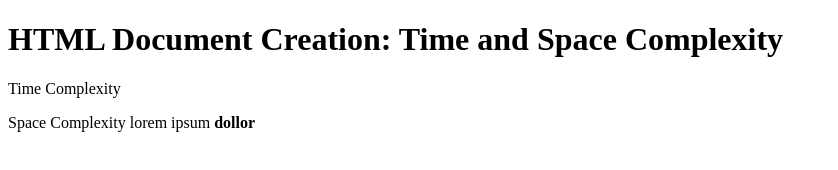
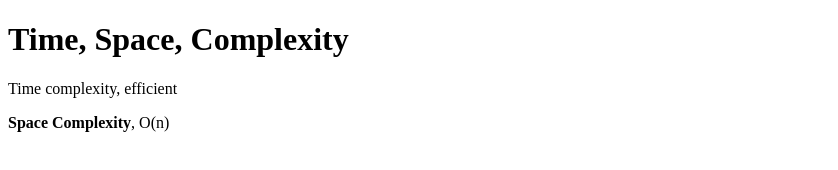
Before and after one commit to acciojob/time-and-space-complexity-dhairyashukla08, a website: page main.html in a window 1280 px wide. Shown: the whole page, without its empty margins (0-838 px from the left). Drawn offline with Linux system fonts and the light colour scheme.

Commit message:
created a submission

```diff
--- a/main.html
+++ b/main.html
@@ -8,9 +8,9 @@
 
 <body>
 	<!-- the entire body must be written by student -->
-	<h1>HTML Document Creation: Time and Space Complexity</h1>
-	<p>Time Complexity </p>
-	<p>Space Complexity lorem ipsum <b>dollor</b> </p>
+	<h1>Time, Space, Complexity</h1>
+	<p>	Time complexity, efficient</p>
+	<p><b>Space Complexity</b>, O(n)</p>
     <script type="text/javascript" src="./script.js">
 </script>
 
```
